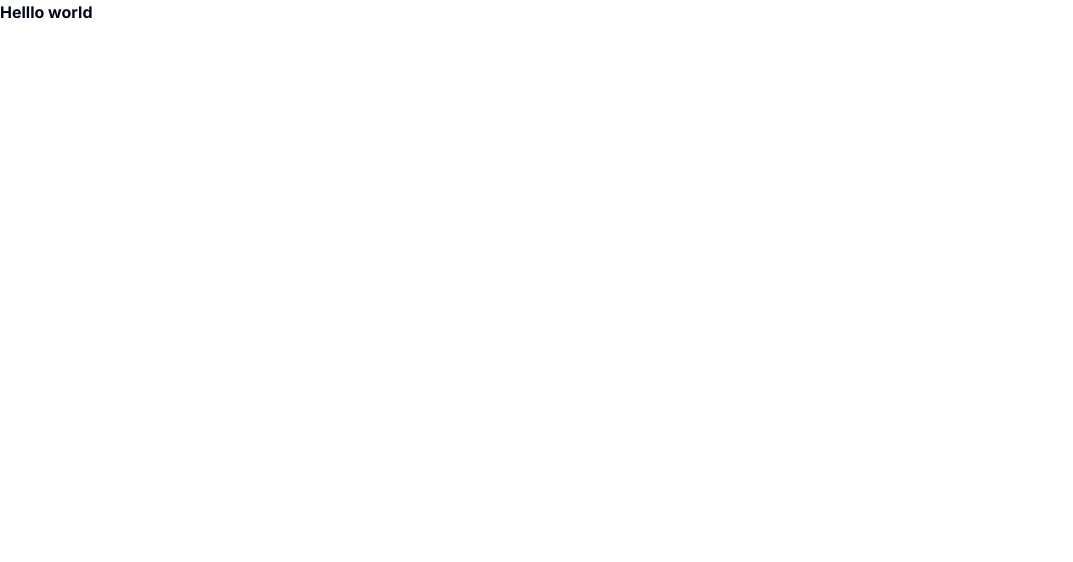
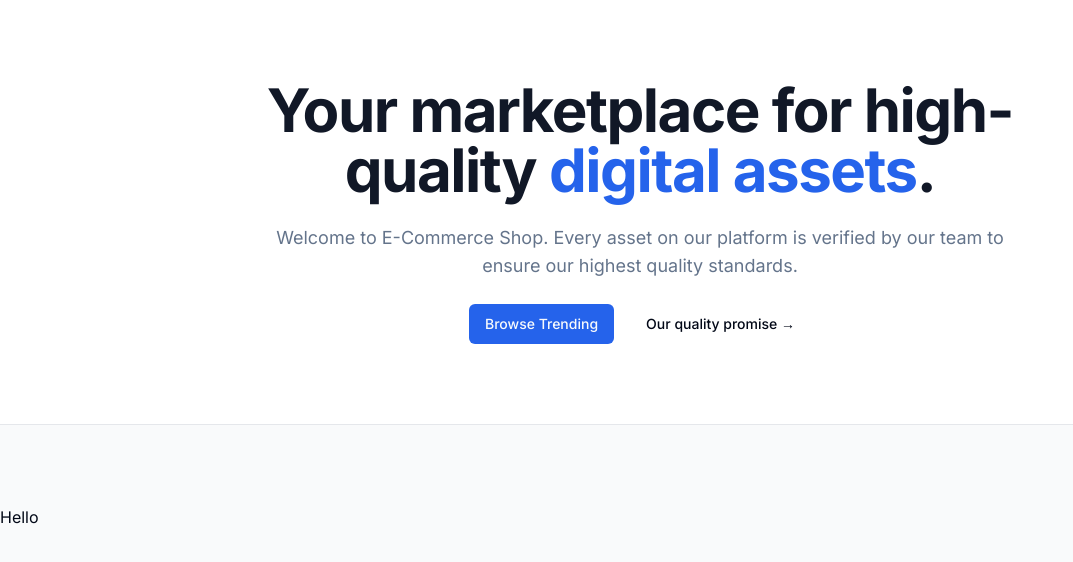
Before and after one commit to farhadimrf/Shopp, a Next.js app: page / in a window 1280 px wide. Shown: the top 562 px of the page, without its empty margins (0-1073 px from the left). Built offline with nearby package versions, Linux system fonts and the light colour scheme.

Commit message:
pkg: install lucide

```diff
--- a/package.json
+++ b/package.json
@@ -9,6 +9,7 @@
     "lint": "next lint"
   },
   "dependencies": {
+    "@radix-ui/react-slot": "^1.0.2",
     "class-variance-authority": "^0.7.0",
     "clsx": "^2.1.0",
     "lucide-react": "^0.309.0",
--- a/src/app/globals.css
+++ b/src/app/globals.css
@@ -6,63 +6,46 @@
    :root {
       --background: 0 0% 100%;
       --foreground: 222.2 84% 4.9%;
-
       --card: 0 0% 100%;
       --card-foreground: 222.2 84% 4.9%;
-
       --popover: 0 0% 100%;
       --popover-foreground: 222.2 84% 4.9%;
-
-    --primary: 222.2 47.4% 11.2%;
+      --primary: 221.2 83.2% 53.3%;
       --primary-foreground: 210 40% 98%;
-
       --secondary: 210 40% 96.1%;
       --secondary-foreground: 222.2 47.4% 11.2%;
-
       --muted: 210 40% 96.1%;
       --muted-foreground: 215.4 16.3% 46.9%;
-
       --accent: 210 40% 96.1%;
       --accent-foreground: 222.2 47.4% 11.2%;
-
       --destructive: 0 84.2% 60.2%;
       --destructive-foreground: 210 40% 98%;
-
       --border: 214.3 31.8% 91.4%;
       --input: 214.3 31.8% 91.4%;
-    --ring: 222.2 84% 4.9%;
-
+      --ring: 221.2 83.2% 53.3%;
       --radius: 0.5rem;
    }
 
    .dark {
       --background: 222.2 84% 4.9%;
       --foreground: 210 40% 98%;
-
       --card: 222.2 84% 4.9%;
       --card-foreground: 210 40% 98%;
-
       --popover: 222.2 84% 4.9%;
       --popover-foreground: 210 40% 98%;
-
-    --primary: 210 40% 98%;
+      --primary: 217.2 91.2% 59.8%;
       --primary-foreground: 222.2 47.4% 11.2%;
-
       --secondary: 217.2 32.6% 17.5%;
       --secondary-foreground: 210 40% 98%;
-
       --muted: 217.2 32.6% 17.5%;
       --muted-foreground: 215 20.2% 65.1%;
-
       --accent: 217.2 32.6% 17.5%;
       --accent-foreground: 210 40% 98%;
-
       --destructive: 0 62.8% 30.6%;
       --destructive-foreground: 210 40% 98%;
-
       --border: 217.2 32.6% 17.5%;
       --input: 217.2 32.6% 17.5%;
-    --ring: 212.7 26.8% 83.9%;
+      --ring: 224.3 76.3% 48%;
    }
 }
 
--- a/src/app/layout.tsx
+++ b/src/app/layout.tsx
@@ -1,22 +1,23 @@
-import type { Metadata } from 'next'
-import { Inter } from 'next/font/google'
-import './globals.css'
+import type { Metadata } from "next";
+import { Inter } from "next/font/google";
+import "./globals.css";
+import { cn } from "@/lib/utils";
 
-const inter = Inter({ subsets: ['latin'] })
+const inter = Inter({ subsets: ["latin"] });
 
 export const metadata: Metadata = {
-  title: 'Create Next App',
-  description: 'Generated by create next app',
+   title: "Create Next App",
+   description: "Generated by create next app",
+};
+
+export default function RootLayout({ children }: { children: React.ReactNode }) {
+   return (
+      <html lang="en" className="h-full">
+         <body className={cn("relative h-full font-sans antialiased", inter.className)}>
+            <main className="relative flex flex-col min-h-screen">
+               <div className="flex-grow flex-1">{children}</div>
+            </main>
+         </body>
+      </html>
+   );
 }
-
-export default function RootLayout({
-  children,
-}: {
-  children: React.ReactNode
-}) {
-  return (
-    <html lang="en">
-      <body className={inter.className}>{children}</body>
-    </html>
-  )
-}
--- a/src/app/page.tsx
+++ b/src/app/page.tsx
@@ -1,3 +1,37 @@
+import MaxWidthWrapper from "@/components/MaxWidthWrapper";
+import { Button, buttonVariants } from "@/components/ui/button";
+import Link from "next/link";
+
 export default function Home() {
-   return <p className="font-bold">Helllo world</p>;
+   return (
+      <>
+         {" "}
+         <MaxWidthWrapper>
+            <div className="py-20 mx-auto text-center flex flex-col items-center max-w-3xl">
+               <h1 className="text-4xl font-bold tracking-tight text-gray-900 sm:text-6xl">
+                  Your marketplace for high-quality{" "}
+                  <span className="text-blue-600"> digital assets</span>.
+               </h1>
+               <p className="mt-6 text-lg max-w-prose text-muted-foreground">
+                  Welcome to E-Commerce Shop. Every asset on our platform is verified by our team to
+                  ensure our highest quality standards.
+               </p>
+               <div className="flex flex-col sm:flex-row gap-4 mt-6">
+                  <Link href="/products" className={buttonVariants()}>
+                     Browse Trending
+                  </Link>
+                  <Button variant="ghost">Our quality promise &rarr;</Button>
+               </div>
+            </div>
+            {/* TODO: List products */}
+         </MaxWidthWrapper>
+         <section className="border-t border-gray-200 bg-gray-50">
+            <MaxWidthWrapper className="py-20">
+               <div className="grid grid-cols-1 gap-y-12 sm:grid-cols-2  sm:gap-x-6 lg:grid-cols-3 lg:gap-x-8 lg:gap-y-0">
+                  Hello
+               </div>
+            </MaxWidthWrapper>
+         </section>
+      </>
+   );
 }
--- /dev/null
+++ b/src/components/MaxWidthWrapper.tsx
@@ -0,0 +1,17 @@
+import { cn } from "@/lib/utils";
+
+const MaxWidthWrapper = ({
+   children,
+   className,
+}: {
+   children: React.ReactNode;
+   className?: string;
+}) => {
+   return (
+      <div className={(cn("mx-auto w-full max-w-screen-xl px-2.5 md:px-20"), className)}>
+         {children}
+      </div>
+   );
+};
+
+export default MaxWidthWrapper;
--- /dev/null
+++ b/src/components/ui/button.tsx
@@ -0,0 +1,56 @@
+import * as React from "react"
+import { Slot } from "@radix-ui/react-slot"
+import { cva, type VariantProps } from "class-variance-authority"
+
+import { cn } from "@/lib/utils"
+
+const buttonVariants = cva(
+  "inline-flex items-center justify-center whitespace-nowrap rounded-md text-sm font-medium ring-offset-background transition-colors focus-visible:outline-none focus-visible:ring-2 focus-visible:ring-ring focus-visible:ring-offset-2 disabled:pointer-events-none disabled:opacity-50",
+  {
+    variants: {
+      variant: {
+        default: "bg-primary text-primary-foreground hover:bg-primary/90",
+        destructive:
+          "bg-destructive text-destructive-foreground hover:bg-destructive/90",
+        outline:
+          "border border-input bg-background hover:bg-accent hover:text-accent-foreground",
+        secondary:
+          "bg-secondary text-secondary-foreground hover:bg-secondary/80",
+        ghost: "hover:bg-accent hover:text-accent-foreground",
+        link: "text-primary underline-offset-4 hover:underline",
+      },
+      size: {
+        default: "h-10 px-4 py-2",
+        sm: "h-9 rounded-md px-3",
+        lg: "h-11 rounded-md px-8",
+        icon: "h-10 w-10",
+      },
+    },
+    defaultVariants: {
+      variant: "default",
+      size: "default",
+    },
+  }
+)
+
+export interface ButtonProps
+  extends React.ButtonHTMLAttributes<HTMLButtonElement>,
+    VariantProps<typeof buttonVariants> {
+  asChild?: boolean
+}
+
+const Button = React.forwardRef<HTMLButtonElement, ButtonProps>(
+  ({ className, variant, size, asChild = false, ...props }, ref) => {
+    const Comp = asChild ? Slot : "button"
+    return (
+      <Comp
+        className={cn(buttonVariants({ variant, size, className }))}
+        ref={ref}
+        {...props}
+      />
+    )
+  }
+)
+Button.displayName = "Button"
+
+export { Button, buttonVariants }
```
Also changed, not shown: 1 other file (tests, documents, lock files or other folders). Lines whose indentation alone changed are shown as unchanged.
